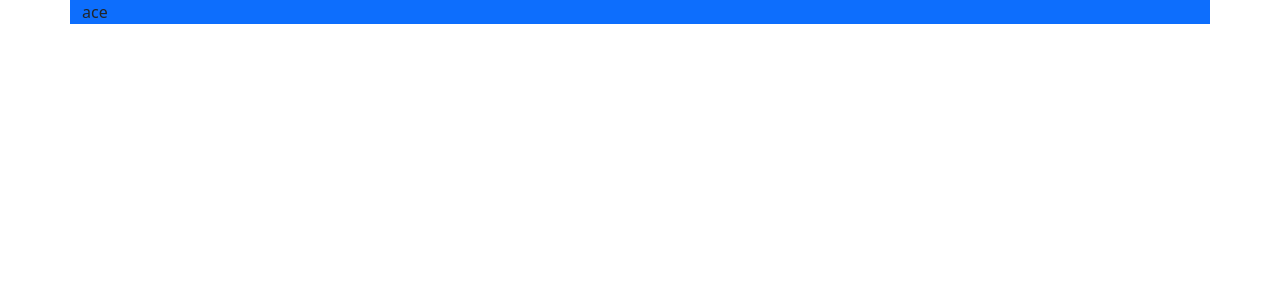
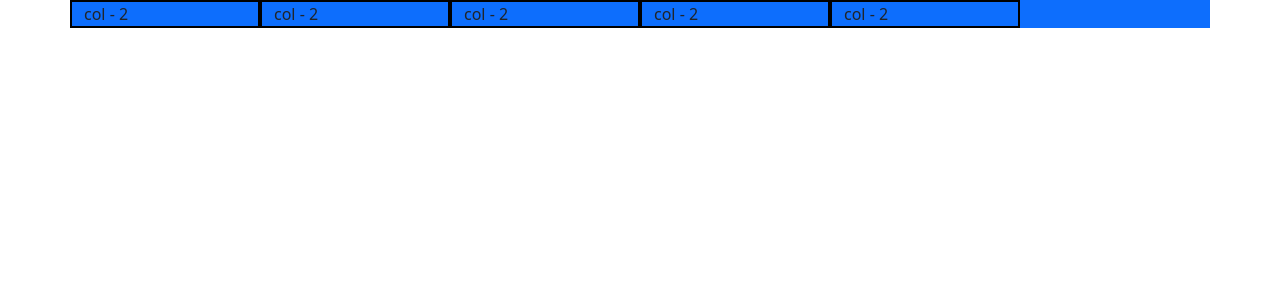
Before and after one commit to DevInsight26/denso-dashboard-app-client-dev, an Angular app: page / in a window 1280 px wide. Shown: the top 300 px of the page. Built offline with nearby package versions, Linux system fonts and the light colour scheme.

Commit message:
add dashboard module

```diff
--- a/src/app/app-routing.module.ts
+++ b/src/app/app-routing.module.ts
@@ -1,7 +1,8 @@
 import { NgModule } from '@angular/core';
 import { RouterModule, Routes } from '@angular/router';
 
-const routes: Routes = [];
+const routes: Routes = [
+];
 
 @NgModule({
   imports: [RouterModule.forRoot(routes)],
--- a/src/app/app.component.html
+++ b/src/app/app.component.html
@@ -1,3 +1,19 @@
 <div class="container bg-primary">
-  ace
+  <div class="row">
+    <div class="col-2">
+      col - 2
+    </div>
+    <div class="col-2">
+      col - 2
+    </div>
+    <div class="col-2">
+      col - 2
+    </div>
+    <div class="col-2">
+      col - 2
+    </div>
+    <div class="col-2">
+      col - 2
+    </div>
+  </div>
 </div>
--- a/src/app/app.component.scss
+++ b/src/app/app.component.scss
@@ -0,0 +1,3 @@
+.col-2{
+  border: 2px solid black;
+}
--- a/src/app/app.module.ts
+++ b/src/app/app.module.ts
@@ -3,7 +3,8 @@ import { BrowserModule } from '@angular/platform-browser';
 
 import { AppRoutingModule } from './app-routing.module';
 import { AppComponent } from './app.component';
-import { NgbModule } from '@ng-bootstrap/ng-bootstrap';
+import { BootstrapModule } from './bootstrap.module';
+import { DashboardModule } from './dashboard/dashboard.module';
 
 @NgModule({
   declarations: [
@@ -12,7 +13,8 @@ import { NgbModule } from '@ng-bootstrap/ng-bootstrap';
   imports: [
     BrowserModule,
     AppRoutingModule,
-    NgbModule
+    BootstrapModule,
+    DashboardModule
   ],
   providers: [],
   bootstrap: [AppComponent]
--- /dev/null
+++ b/src/app/dashboard/dashboard.component.html
@@ -0,0 +1,3 @@
+<div class="container bg-warning">
+  bootstrap working???
+</div>
```
Also changed, not shown: src/app/bootstrap.module.ts (added, +10 -0 lines), src/app/dashboard/dashboard-routing.module.ts (added, +13 -0 lines), src/app/dashboard/dashboard.component.ts (added, +10 -0 lines), src/app/dashboard/dashboard.module.ts (added, +21 -0 lines), src/app/dashboard/dashboard.component.scss (added), 1 other file (tests, documents, lock files or other folders).
